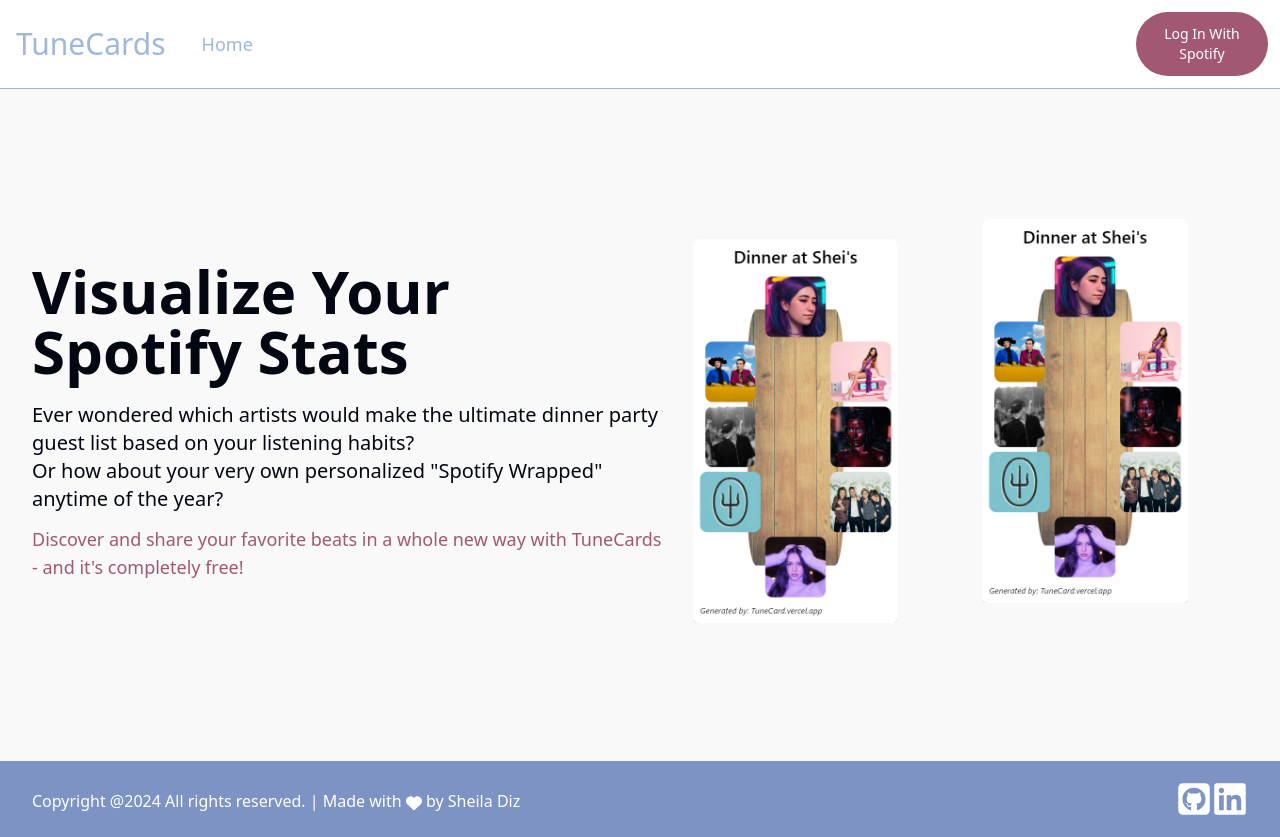
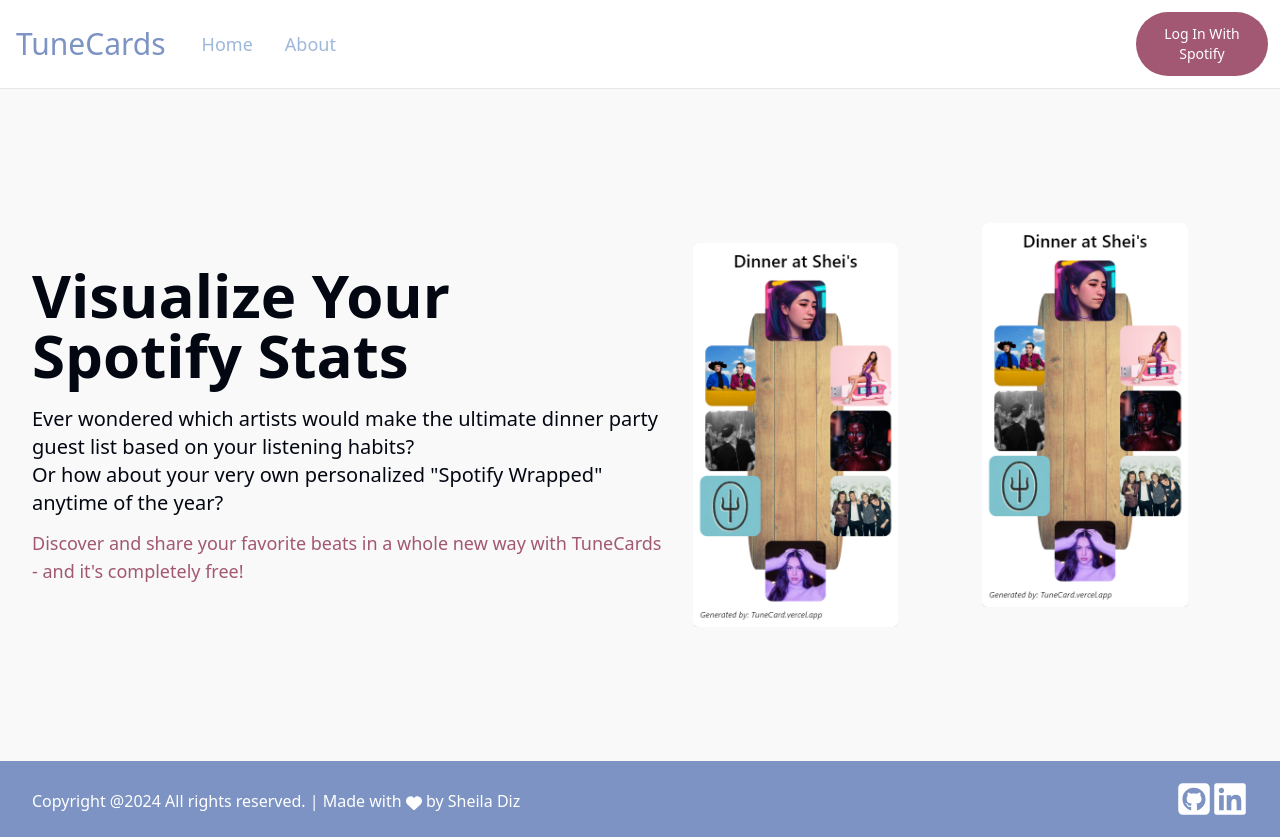
Before and after one commit to sheidiz/spotify-artists-table, a React (Vite) app: page / in a window 1280 px wide. Built offline with nearby package versions, Linux system fonts and the light colour scheme; no server answers.

Commit message:
feat: add about page

```diff
--- a/src/AppRouter.jsx
+++ b/src/AppRouter.jsx
@@ -5,6 +5,7 @@
 import ArtistsTableGenerator from './pages/ArtistsTableGenerator'
 import PageNotFound from './pages/PageNotFound'
 import AuthGuard from './guards/auth-guard'
+import About from './pages/About'
 
 export default function AppRouter() {
     return (
@@ -12,6 +13,7 @@
             <Navbar />
             <Routes>
                 <Route path={routes.publics.INDEX} element={<Home />} />
+                <Route path={routes.publics.ABOUT} element={<About />} />
                 <Route path="*" element={<PageNotFound />} />
                 <Route element={<AuthGuard />}>
                     <Route path={routes.privates.ARTISTS_TABLE_GENERATOR} element={<ArtistsTableGenerator />} />
--- a/src/components/PageContainer.jsx
+++ b/src/components/PageContainer.jsx
@@ -2,7 +2,7 @@
 
 function PageContainer({ children }) {
     return (
-        <div className='py-6 lg:pt-4 bg-primary min-h-[84vh] flex flex-col items-center justify-center gap-5'>
+        <div className='py-6 bg-primary min-h-[84vh] flex flex-col items-center justify-center gap-5'>
             {children}
         </div>
     )
--- a/src/components/navbar/Navbar.jsx
+++ b/src/components/navbar/Navbar.jsx
@@ -50,10 +50,10 @@
     };
 
     return (
-        <header className='border-b border-secondary p-2'>
+        <header className='border-b p-2'>
             <nav className='flex flex-row'>
                 <div className='container gap-5 mx-auto flex justify-between lg:justify-start items-center'>
-                    <div className='text-secondary ms-2 text-2xl md:text-3xl font-medium'>
+                    <div className='text-tertiary ms-2 text-2xl md:text-3xl font-medium'>
                         <NavLink to={routes.publics.INDEX}>
                             TuneCards
                         </NavLink>
@@ -82,6 +82,12 @@
                                 >
                                     Home
                                 </NavLink>
+                                <NavLink to={routes.publics.ABOUT}
+                                    onClick={toggleMenu}
+                                    className={style.menuLinkMobile}
+                                >
+                                    About
+                                </NavLink>
                                 {userState.profile &&
                                     <>
                                         <NavLink to={routes.privates.ARTISTS_TABLE_GENERATOR}
@@ -97,15 +103,18 @@
                     </AnimatePresence>
                     <div className='hidden lg:flex'>
                         <NavLink to={routes.publics.INDEX}
-                            onClick={toggleMenu}
                             className={style.menuLinkDesktop}
                         >
                             Home
                         </NavLink>
+                        <NavLink to={routes.publics.ABOUT}
+                            className={style.menuLinkDesktop}
+                        >
+                            About
+                        </NavLink>
                         {userState.profile &&
                             <>
                                 <NavLink to={routes.privates.ARTISTS_TABLE_GENERATOR}
-                                    onClick={toggleMenu}
                                     className={style.menuLinkDesktop}>
                                     Artists Table Generator
                                 </NavLink>
--- a/src/guards/routes.js
+++ b/src/guards/routes.js
@@ -4,7 +4,6 @@
         ABOUT: '/about'
     },
     privates: {
-        USER_INFO: '/user',
         ARTISTS_TABLE_GENERATOR: '/artiststablegenerator'
     }
 }
--- /dev/null
+++ b/src/pages/About.jsx
@@ -0,0 +1,42 @@
+import React from 'react'
+import PageContainer from '../components/PageContainer'
+
+function About() {
+    return (
+        <PageContainer>
+            <div className='my-5 text-gray-950 text-center lg:text-start w-3/4'>
+                <h1 className='text-3xl lg:text-5xl font-bold mb-5'>About us</h1>
+                <div className='text-md md:text-lg flex flex-col gap-4'>
+                    <p>Welcome to TuneCards! {"We're "} passionate about music and technology, and our goal is to provide you with innovative tools to explore and visualize your Spotify listening experience.</p>
+                    <p>At TuneCards, we understand the importance of privacy and security. Rest assured, all the Spotify data we collect is securely gathered using authorized APIs provided by Spotify. <span className='underline'>Your personal information is never shared or stored by us.</span></p>
+                    <p>Our mission is to offer you a seamless and enjoyable experience as you dive into your music journey with us. Explore your top artists, create personalized visualizations, and share your music discoveries with friends - all in a safe and secure environment.</p>
+                </div>
+                <h2 className='mt-5 text-3xl lg:text-4xl font-bold mb-5'>Frequenty Asked Questions</h2>
+                <ul className='grid grid-cols-1 md:grid-cols-2 gap-4 text-md'>
+                    <li className='border-s border-tertiary ps-2'>
+                        <p className='font-semibold'> How can I use TuneCards?</p>
+                        <p>To use TuneCards, simply log in with your Spotify account. Once logged in, {"you'll"} have access to the menu.</p>
+                    </li>
+                    <li className='border-s border-tertiary ps-2'>
+                        <p className='font-semibold'>How does TuneCards collect my Spotify data?</p>
+                        <p>TuneCards securely gathers your Spotify data using authorized APIs provided by Spotify.</p>
+                    </li>
+                    <li className='border-s border-tertiary ps-2'>
+                        <p className='font-semibold'>Is my personal information shared or stored by TuneCards?</p>
+                        <p>No, your personal information is never shared or stored by TuneCards.</p>
+                    </li>
+                    <li className='border-s border-tertiary ps-2'>
+                        <p className='font-semibold'>Are there any fees or subscriptions required to use TuneCards?</p>
+                        <p>TuneCards is completely free to use. There are no hidden fees or subscriptions required.</p>
+                    </li>
+                    <li className='border-s border-tertiary ps-2'>
+                        <p className='font-semibold'>How often is my Spotify data updated on RiffyVibes?</p>
+                        <p>Your Spotify data is updated periodically to ensure you have access to the most recent information about your music listening habits.</p>
+                    </li>
+                </ul>
+            </div>
+        </PageContainer>
+    )
+}
+
+export default About
```
